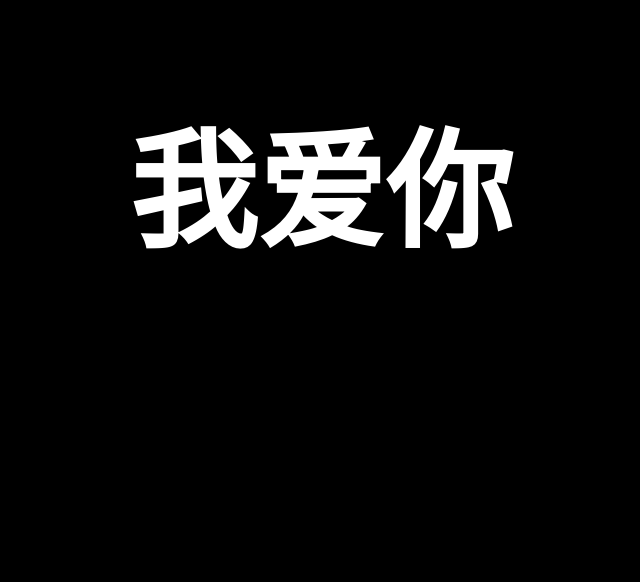
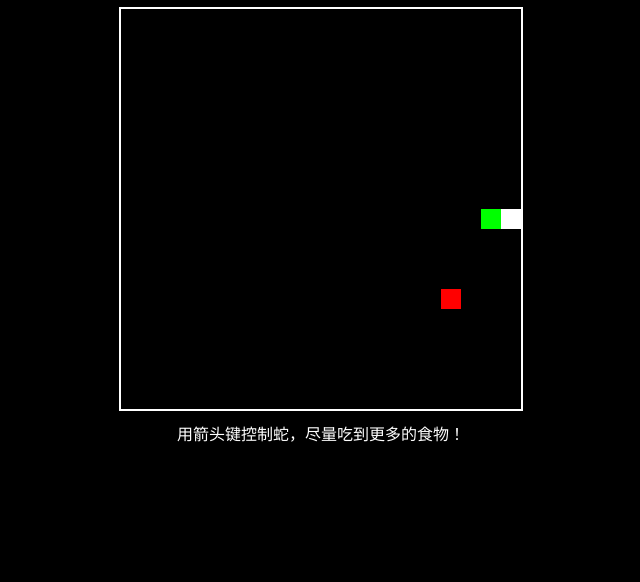
Before and after one commit to chengweidadi/chengweidadi.github.io, a plain HTML site: page index.html in a window 1280 px wide. Shown: the part 218-800 px from the top of the page, without its empty margins (319-959 px from the left). Drawn offline with Linux system fonts and the light colour scheme.

Commit message:
Add files via upload

```diff
--- a/index.html
+++ b/index.html
@@ -3,25 +3,113 @@
 <head>
     <meta charset="UTF-8">
     <meta name="viewport" content="width=device-width, initial-scale=1.0">
-    <title>我爱你</title>
+    <title>贪吃蛇小游戏</title>
     <style>
-        /* 全局样式 */
         body {
-            margin: 0;
-            padding: 0;
-            background-color: #000; /* 纯黑背景 */
             display: flex;
             justify-content: center;
             align-items: center;
-            height: 100vh; /* 设置满屏高度 */
-            color: #fff; /* 白色文字 */
-            font-size: 10vw; /* 根据屏幕大小调整文字大小 */
-            font-weight: bold;
+            height: 100vh;
+            background-color: #000;
+            margin: 0;
+            color: #fff;
+            font-family: Arial, sans-serif;
+            flex-direction: column;
+        }
+
+        #gameCanvas {
+            border: 2px solid #fff;
+            background-color: #333;
+        }
+
+        #gameInfo {
+            margin-top: 10px;
             text-align: center;
         }
     </style>
 </head>
 <body>
-    我爱你
+    <h1>贪吃蛇小游戏</h1>
+    <canvas id="gameCanvas" width="400" height="400"></canvas>
+    <div id="gameInfo">用箭头键控制蛇，尽量吃到更多的食物！</div>
+
+    <script>
+        const canvas = document.getElementById('gameCanvas');
+        const ctx = canvas.getContext('2d');
+
+        const box = 20; // Snake and food size
+        let snake = [{ x: 10 * box, y: 10 * box }];
+        let direction = 'RIGHT';
+        let food = {
+            x: Math.floor(Math.random() * canvas.width / box) * box,
+            y: Math.floor(Math.random() * canvas.height / box) * box
+        };
+        let score = 0;
+
+        document.addEventListener('keydown', changeDirection);
+
+        function changeDirection(event) {
+            if (event.key === 'ArrowLeft' && direction !== 'RIGHT') direction = 'LEFT';
+            else if (event.key === 'ArrowUp' && direction !== 'DOWN') direction = 'UP';
+            else if (event.key === 'ArrowRight' && direction !== 'LEFT') direction = 'RIGHT';
+            else if (event.key === 'ArrowDown' && direction !== 'UP') direction = 'DOWN';
+        }
+
+        function drawGame() {
+            ctx.fillStyle = '#000';
+            ctx.fillRect(0, 0, canvas.width, canvas.height);
+
+            for (let i = 0; i < snake.length; i++) {
+                ctx.fillStyle = i === 0 ? '#fff' : '#00ff00';
+                ctx.fillRect(snake[i].x, snake[i].y, box, box);
+            }
+
+            ctx.fillStyle = '#ff0000';
+            ctx.fillRect(food.x, food.y, box, box);
+
+            let snakeX = snake[0].x;
+            let snakeY = snake[0].y;
+
+            if (direction === 'LEFT') snakeX -= box;
+            if (direction === 'UP') snakeY -= box;
+            if (direction === 'RIGHT') snakeX += box;
+            if (direction === 'DOWN') snakeY += box;
+
+            if (snakeX === food.x && snakeY === food.y) {
+                score++;
+                food = {
+                    x: Math.floor(Math.random() * canvas.width / box) * box,
+                    y: Math.floor(Math.random() * canvas.height / box) * box
+                };
+            } else {
+                snake.pop();
+            }
+
+            const newHead = { x: snakeX, y: snakeY };
+
+            if (
+                snakeX < 0 || snakeY < 0 ||
+                snakeX >= canvas.width || snakeY >= canvas.height ||
+                collision(newHead, snake)
+            ) {
+                clearInterval(game);
+                alert(`游戏结束！您的得分是：${score}`);
+                return;
+            }
+
+            snake.unshift(newHead);
+        }
+
+        function collision(head, body) {
+            for (let i = 0; i < body.length; i++) {
+                if (head.x === body[i].x && head.y === body[i].y) {
+                    return true;
+                }
+            }
+            return false;
+        }
+
+        const game = setInterval(drawGame, 100);
+    </script>
 </body>
 </html>
```
